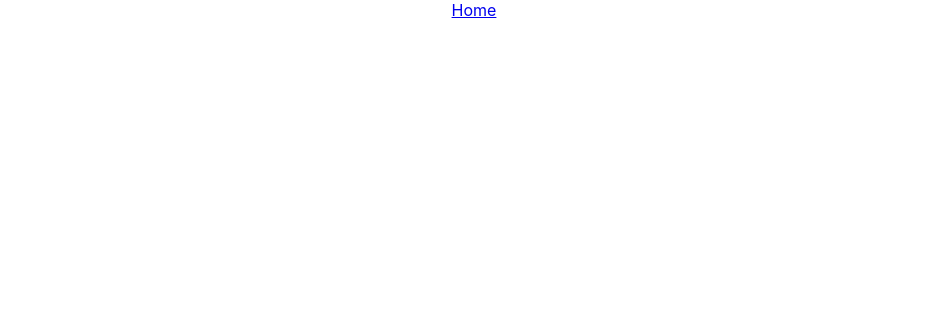
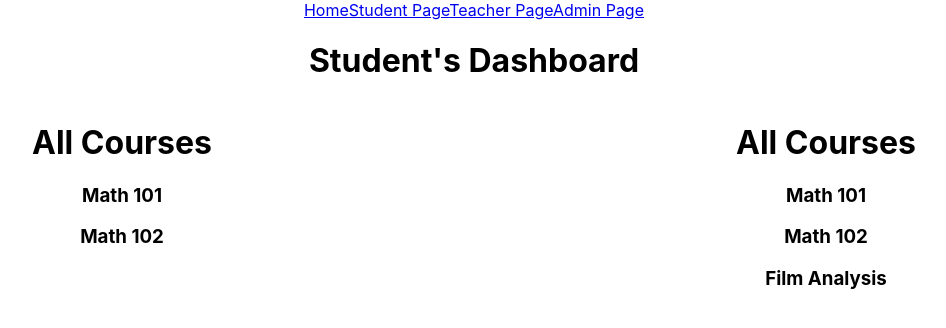
Before and after one commit to manueloglez/wadd_3_project, a React (Create React App) app in the folder client/: page /students in a window 1280 px wide. Shown: the top 328 px of the page, without its empty margins (166-1112 px from the left). Built offline with nearby package versions, Linux system fonts and the light colour scheme.

Commit message:
some changes unfinished

```diff
--- a/client/src/App.css
+++ b/client/src/App.css
@@ -2,37 +2,11 @@
   text-align: center;
 }
 
-.App-logo {
-  height: 40vmin;
-  pointer-events: none;
+.courses-dashboard {
+  display: flex;
+  justify-content: space-between;
 }
 
-@media (prefers-reduced-motion: no-preference) {
-  .App-logo {
-    animation: App-logo-spin infinite 20s linear;
-  }
+.courses-container {
+  width: 45vw;
 }
-
-.App-header {
-  background-color: #282c34;
-  min-height: 100vh;
-  display: flex;
-  flex-direction: column;
-  align-items: center;
-  justify-content: center;
-  font-size: calc(10px + 2vmin);
-  color: white;
-}
-
-.App-link {
-  color: #61dafb;
-}
-
-@keyframes App-logo-spin {
-  from {
-    transform: rotate(0deg);
-  }
-  to {
-    transform: rotate(360deg);
-  }
-}
--- a/client/src/App.js
+++ b/client/src/App.js
@@ -8,7 +8,7 @@ const App = () => {
   <BrowserRouter>
     <Navbar />
     <Switch>
-      <Route exact path="/student" component={StudentPage}/>
+      <Route exact path="/students" component={StudentPage}/>
     </Switch>
   </BrowserRouter>
   </div>
--- /dev/null
+++ b/client/src/components/AllCourses.js
@@ -0,0 +1,15 @@
+import React from 'react'
+import CourseDetails from './CourseDetails'
+
+const AllCourses = ({courses}) => {
+  return <>
+    <h1>All Courses</h1>
+    {courses.map(course => {
+      return <>
+        <CourseDetails {...course}/>
+      </>
+    })}
+  </>
+}
+
+export default AllCourses
--- /dev/null
+++ b/client/src/components/CourseDetails.js
@@ -0,0 +1,10 @@
+import React from 'react'
+
+const CourseDetails = (props) => {
+  return <>
+    <h3>{props.name}</h3>
+  </>
+
+}
+
+export default CourseDetails
--- a/client/src/components/Navbar.js
+++ b/client/src/components/Navbar.js
@@ -5,6 +5,9 @@ import { NavLink } from "react-router-dom";
 const Navbar = () => {
   return <nav>
     <NavLink to="/">Home</NavLink>
+    <NavLink to="/students">Student Page</NavLink>
+    <NavLink to="/teacher">Teacher Page</NavLink>
+    <NavLink to="/admin">Admin Page</NavLink>
   </nav>
 }
 
--- a/client/src/components/StudentPage.js
+++ b/client/src/components/StudentPage.js
@@ -1,8 +1,25 @@
-import React from 'react'
+import React, {useState, useEffect} from 'react'
+import courseList from '../data/courses'
+import AllCourses from './AllCourses'
 
 const StudentPage = () => {
+  const [state, setState] = useState({courses: []})
+  const currentUser = {id: 1}
+  useEffect(() => {
+    setState(state => {
+      return({courses: courseList})
+    })
+  }, [])
   return <main>
     <h1>Student's Dashboard</h1>
+    <div className="courses-dashboard">
+      <div className="courses-container" >
+        <AllCourses courses={state.courses.filter(c => c.status)} currentUser={currentUser}/>
+      </div>
+      <div className="courses-container" >
+        <AllCourses className="courses-container" courses={state.courses}/>
+      </div>
+    </div>
   </main>
 }
 
--- /dev/null
+++ b/client/src/data/courses.js
@@ -0,0 +1,43 @@
+const courseList = [
+  {
+    name: "Math 101",
+    topic: "science",
+    courseCode: "MT01",
+    teacher: {
+      first_name: "Natanael",
+      last_name: "Cano",
+      isAdmin: false,
+      isTeacher: true,
+      email: "natcan@gmail.com"
+    },
+    status: "enrolled"
+  },
+  {
+    name: "Math 102",
+    topic: "science",
+    courseCode: "MT02",
+    teacher: {
+      first_name: "Natanael",
+      last_name: "Cano",
+      isAdmin: false,
+      isTeacher: true,
+      email: "natcan@gmail.com"
+    },
+    status: "pending"
+  },
+  {
+    name: "Film Analysis",
+    topic: "arts",
+    courseCode: "AT01",
+    teacher: {
+      first_name: "Filadelfio",
+      last_name: "Segundo",
+      isAdmin: false,
+      isTeacher: true,
+      email: "fil2@gmail.com"
+    },
+    status: null
+  },
+]
+
+export default courseList
```
Also changed, not shown: client/src/components/MyCourses.js (added, +16 -0 lines).
